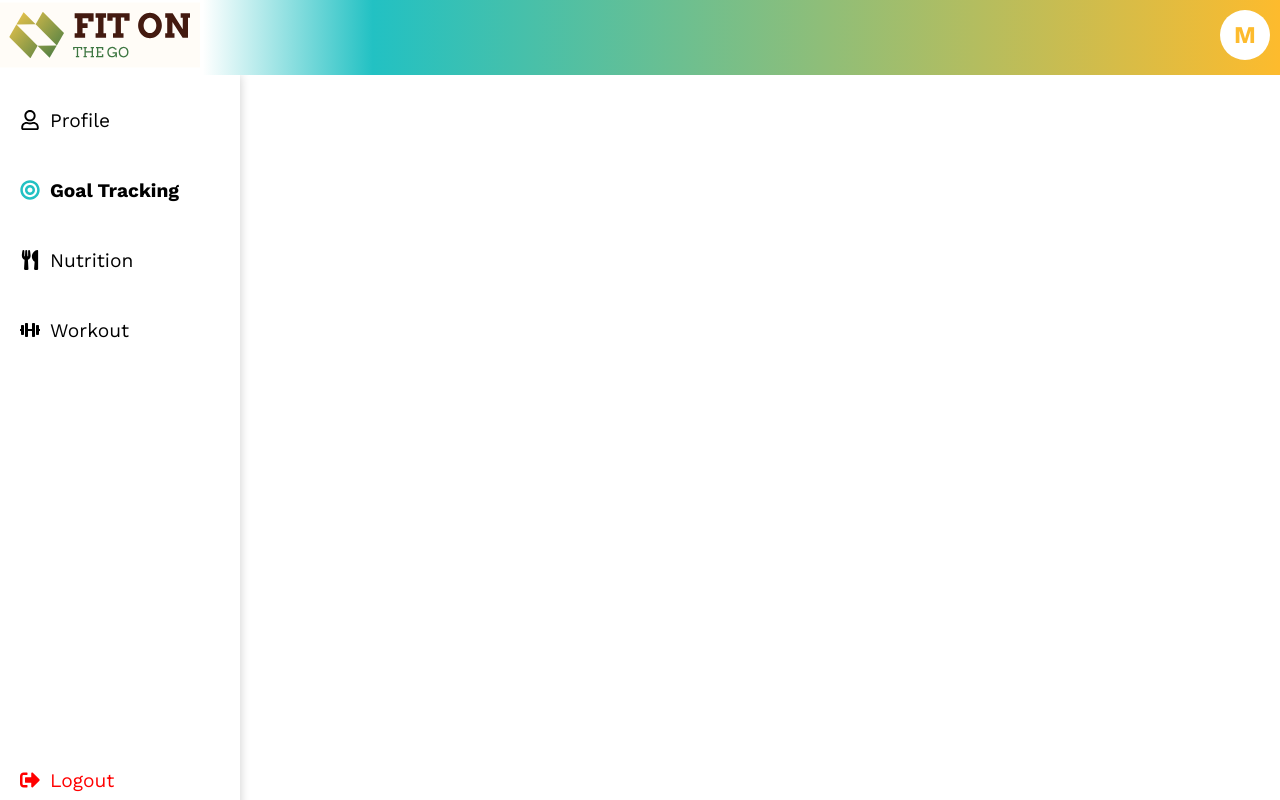
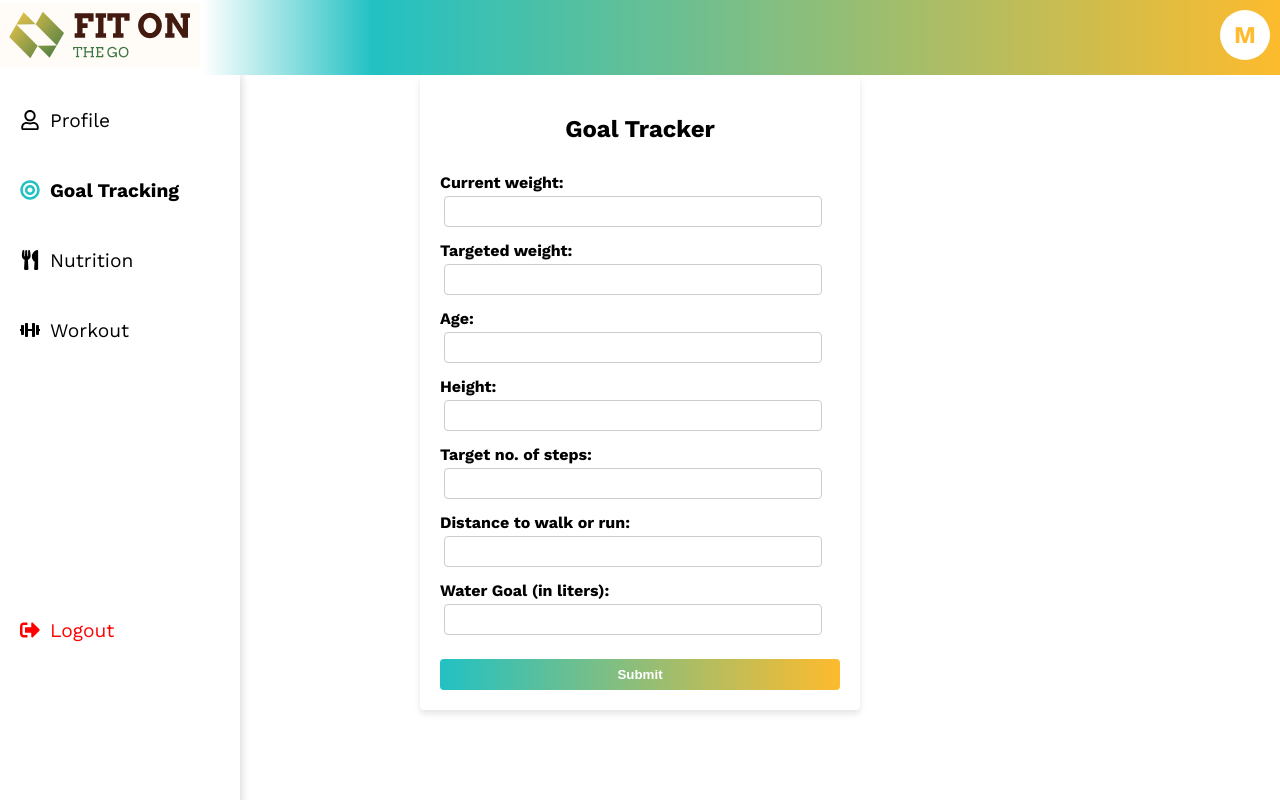
Before and after one commit to CSCI-5828-Foundations-Sftware-Engr/Fitness_tracker_web_application, a React (Create React App) app in the folder fitness-tracker-react/: page /dashboard in a window 1280 px wide. Built offline with nearby package versions, Linux system fonts and the light colour scheme.

Commit message:
goal tracking

```diff
--- a/fitness-tracker-react/src/App.css
+++ b/fitness-tracker-react/src/App.css
@@ -225,5 +225,70 @@ html {
 .side-menu ul li.logout {
   color: red;
   cursor: pointer;
-  margin-top: 400px;
+  margin-top: 250px;
 }
+
+.dashComp {
+  display: flex;
+}
+
+.goal-tracker-container {
+  display: flex;
+  flex-direction: column;
+  align-items: center;
+  width: 400px;
+  margin: 0 auto;
+  padding: 20px;
+  box-shadow: 0 4px 6px rgba(0, 0, 0, 0.1);
+  border-radius: 4px;
+}
+
+.goal-tracker-container h2 {
+  margin-bottom: 20px;
+}
+
+.goal-tracker-form {
+  display: flex;
+  flex-direction: column;
+  align-items: flex-start;
+  width: 100%;
+}
+
+.goal-tracker-form label {
+  display: block;
+  font-weight: bold;
+  margin-top: 10px;
+}
+
+.goal-tracker-form input {
+  display: block;
+    width: 90%;
+    padding: 6px 8px 8px 8px;
+    margin: 4px;
+    border: 1px solid #ccc;
+    border-radius: 4px;
+}
+  /* display: block;
+  width: 100%;
+  padding: 6px 8px;
+  margin-top: 4px;
+  border: 1px solid #ccc;
+  border-radius: 4px;
+} */
+
+.goal-tracker-form button {
+  display: block;
+  width: 100%;
+  padding: 8px;
+  margin-top: 20px;
+  background: linear-gradient(90deg, rgba(34, 193, 195, 1) 0%, rgba(253, 187, 45, 1) 100%);
+  color: #fff;
+  font-weight: bold;
+  border: none;
+  border-radius: 4px;
+  cursor: pointer;
+}
+
+.goal-tracker-form button:hover {
+  background-color: #0056b3;
+}
--- a/fitness-tracker-react/src/Dashboard.js
+++ b/fitness-tracker-react/src/Dashboard.js
@@ -1,11 +1,16 @@
 import Header from "./Header";
 import SideMenu from "./SideMenu";
+import GoalTracker from "./GoalTracker";
 
 const Dashboard = () => {
     return (
         <div class="dashboard">
             <Header />
-            <SideMenu />
+            <div class="dashComp">
+                <SideMenu />
+                <GoalTracker />
+            </div>
+
         </div>
 
     );
--- /dev/null
+++ b/fitness-tracker-react/src/GoalTracker.js
@@ -0,0 +1,83 @@
+import React, { useState } from 'react';
+
+const GoalTracker = () => {
+  const [currentWeight, setCurrentWeight] = useState('');
+  const [targetWeight, setTargetWeight] = useState('');
+  const [age, setAge] = useState('');
+  const [height, setHeight] = useState('');
+  const [targetSteps, setTargetSteps] = useState('');
+  const [targetDistance, setTargetDistance] = useState('');
+  const [waterGoal, setWaterGoal] = useState('');
+
+  const handleSubmit = (e) => {
+    e.preventDefault();
+    // You can handle the form submission logic here
+  };
+
+  return (
+    <div className="goal-tracker-container">
+      <h2>Goal Tracker</h2>
+      <form className="goal-tracker-form" onSubmit={handleSubmit}>
+        <label htmlFor="currentWeight">Current weight:</label>
+        <input
+          id="currentWeight"
+          type="number"
+          value={currentWeight}
+          onChange={(e) => setCurrentWeight(e.target.value)}
+        />
+
+        <label htmlFor="targetWeight">Targeted weight:</label>
+        <input
+          id="targetWeight"
+          type="number"
+          value={targetWeight}
+          onChange={(e) => setTargetWeight(e.target.value)}
+        />
+
+        <label htmlFor="age">Age:</label>
+        <input
+          id="age"
+          type="number"
+          value={age}
+          onChange={(e) => setAge(e.target.value)}
+        />
+
+        <label htmlFor="height">Height:</label>
+        <input
+          id="height"
+          type="number"
+          value={height}
+          onChange={(e) => setHeight(e.target.value)}
+        />
+
+        <label htmlFor="targetSteps">Target no. of steps:</label>
+        <input
+          id="targetSteps"
+          type="number"
+          value={targetSteps}
+          onChange={(e) => setTargetSteps(e.target.value)}
+        />
+
+        <label htmlFor="targetDistance">Distance to walk or run:</label>
+        <input
+          id="targetDistance"
+          type="number"
+          value={targetDistance}
+          onChange={(e) => setTargetDistance(e.target.value)}
+        />
+
+        <label htmlFor="waterGoal">Water Goal (in liters):</label>
+        <input
+          id="waterGoal"
+          type="number"
+          value={waterGoal}
+          onChange={(e) => setWaterGoal(e.target.value)}
+        />
+
+        <button type="submit">Submit</button>
+      </form>
+    </div>
+  );
+};
+
+export default GoalTracker;
```
